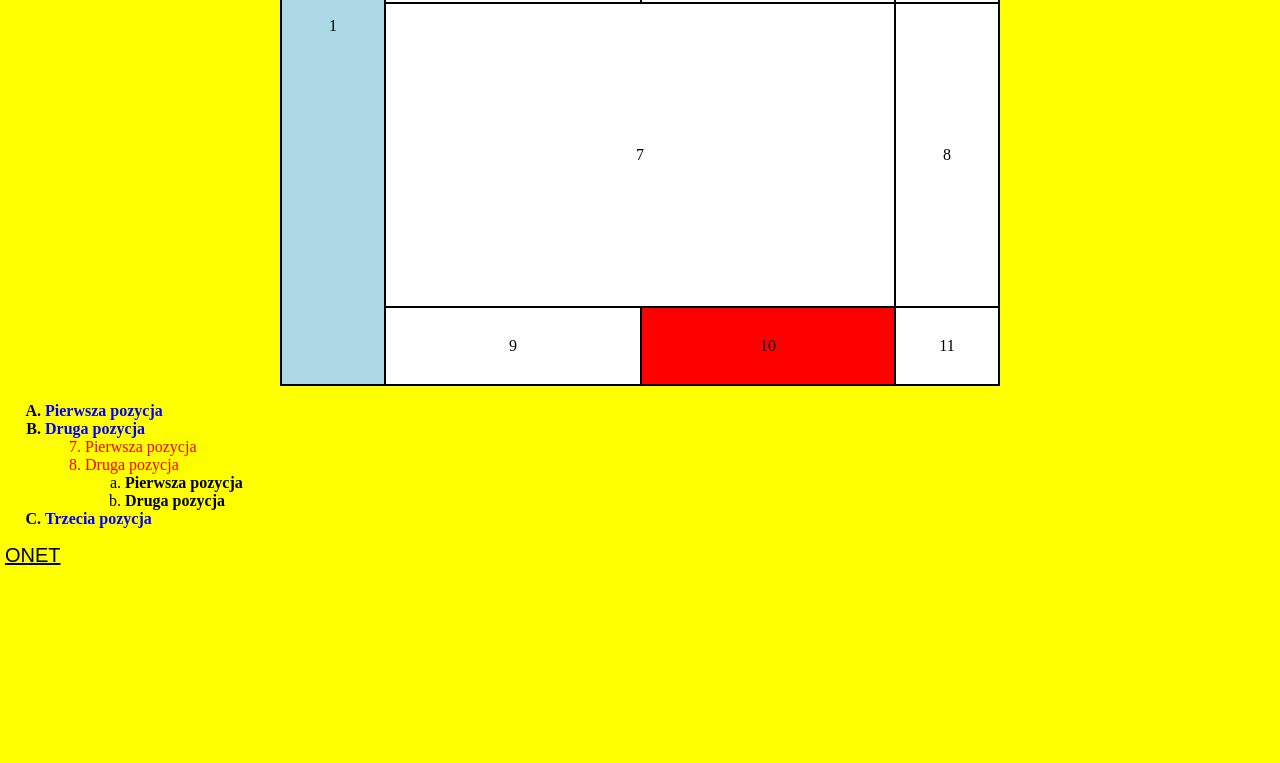
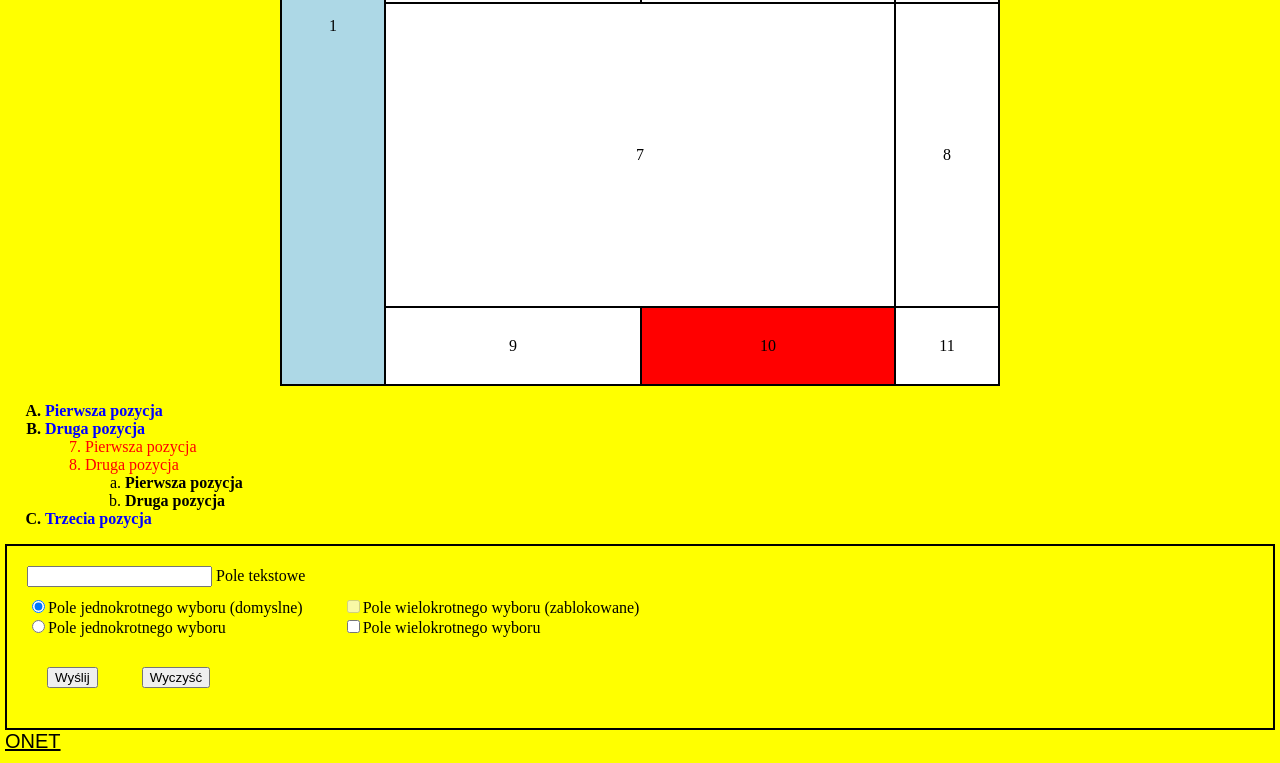
Before and after one commit to Paczesniak/Programowanie-obiektowe, a plain HTML site: page Nowy folder/index.html in a window 1280 px wide. Shown: the part 344-1107 px from the top of the page. Before the commit the page ends 921 px from the top, so only its background shows below. Drawn offline with Linux system fonts and the light colour scheme.

Commit message:
Add files via upload

```diff
--- a/Nowy folder/index.html
+++ b/Nowy folder/index.html
@@ -28,6 +28,32 @@
           <li style="font-weight: bold;"><p>Trzecia pozycja</p></li>
       </ol>
 
+      <form>
+        <div>
+            <input type="text" > Pole tekstowe
+        </div>
+
+        <div class="section">
+            <div class="kropki">
+                <input type="radio" checked>Pole jednokrotnego wyboru (domyslne)
+                <p></p>
+                <input type="radio" >Pole jednokrotnego wyboru
+            </div>
+            <div class="bo">
+                <input type="checkbox" disabled>Pole wielokrotnego wyboru (zablokowane)
+                <p></p>
+                <input type="checkbox" >Pole wielokrotnego wyboru
+            </div>
+        </div>
+
+
+       <div>
+            <button>Wyślij</button>
+            <button>Wyczyść</button>
+       </div>
+
+      </form>
+
       <a href="https://www.onet.pl" target="_blank">ONET</a>
 
 </body>
--- a/Nowy folder/stylee.css
+++ b/Nowy folder/stylee.css
@@ -90,3 +90,34 @@ a:active{
     color: gray;
     font-family: Verdana, Geneva, Tahoma, sans-serif;
 }
+
+form{
+    border: 2px black solid;
+    padding: 20px;
+
+
+
+}
+
+.kropki{
+    display:block;
+   margin-bottom: 10px;
+   margin-top: 10px;
+
+}
+
+button{
+    margin: 20px;
+}
+
+.section{
+
+    display: flex;
+}
+
+
+.bo{
+    margin-left: 40px;
+    margin-top: 10px;
+
+}
```
